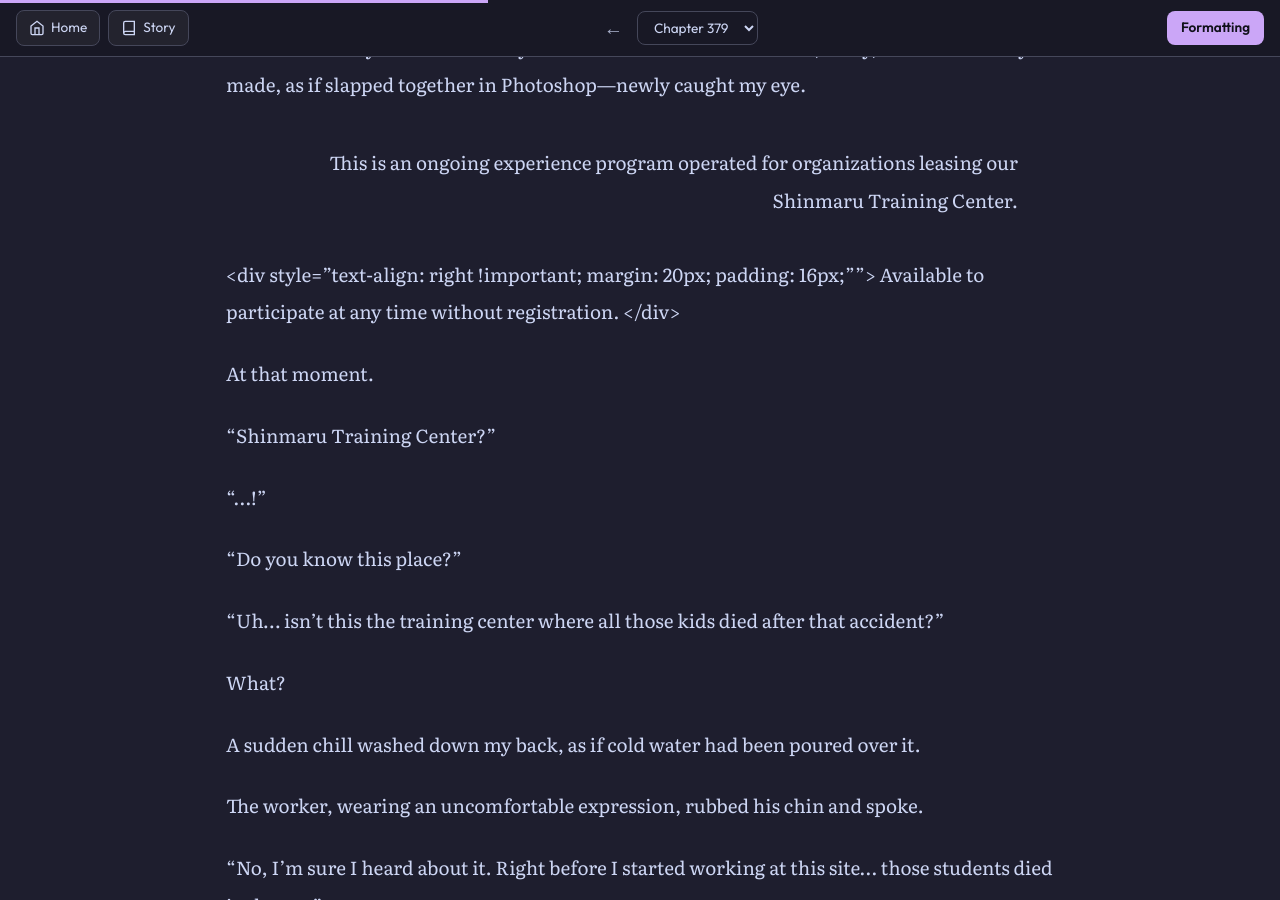
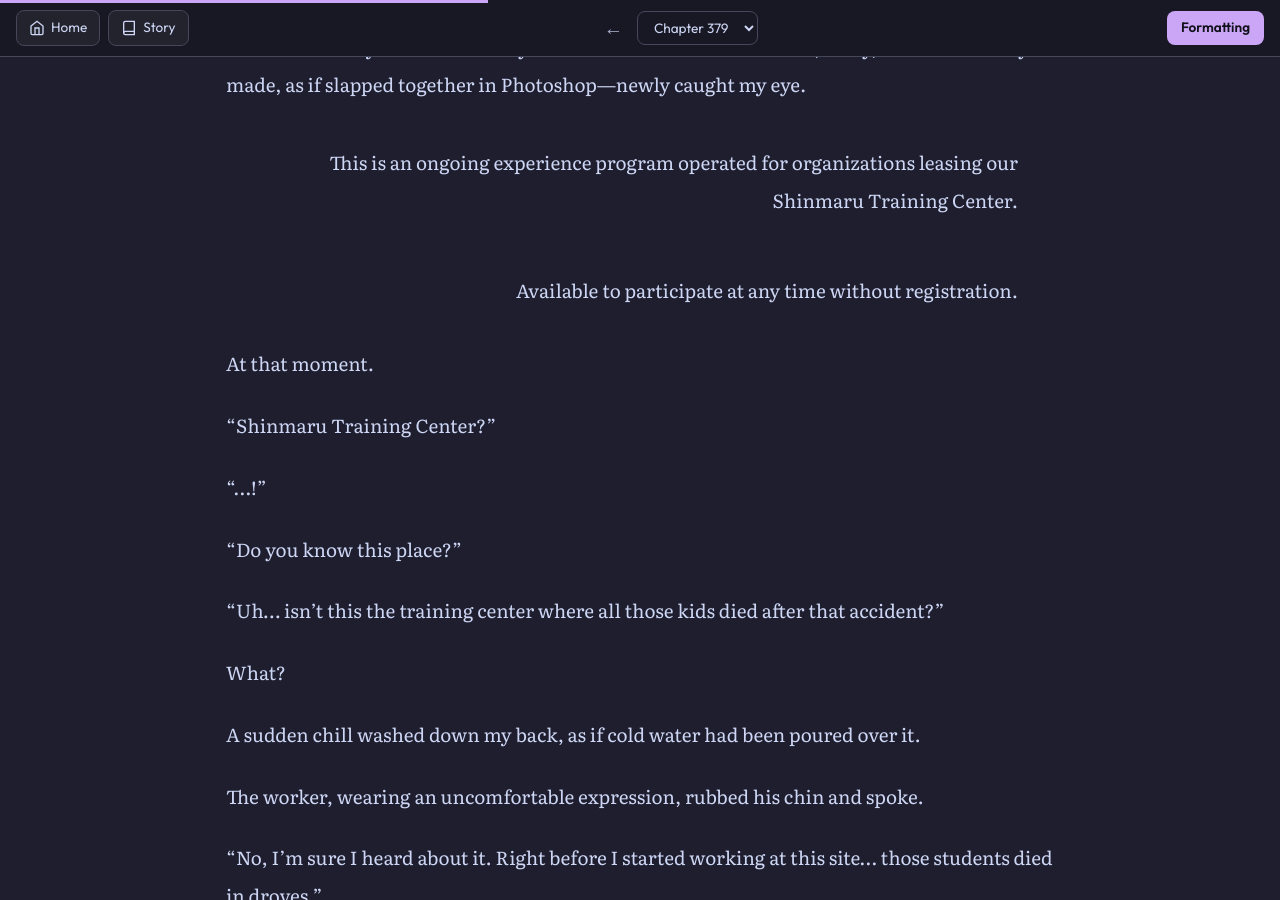
Before and after one commit to soleumn/soleumn.github.io, a Jekyll site: the page built from _chapters/gsgw/ch379.md, in a window 1280 px wide and 900 px high, scrolled down 9207 px. Built offline with Jekyll 4.4.1, drawn with Linux system fonts in a browser that asks for light colours; comment, search, counter and statistics services are not loaded.

Commit message:
Update ch379.md

```diff
--- a/_chapters/gsgw/ch379.md
+++ b/_chapters/gsgw/ch379.md
@@ -269,7 +269,7 @@
    This is an ongoing experience program operated for organizations leasing our Shinmaru Training Center.
 </div>
 
-<div style="text-align: right !important; margin: 20px; padding: 16px;"">
+<div style="text-align: right !important; margin: 20px; padding: 16px;">
    Available to participate at any time without registration.
 </div>
 
```
